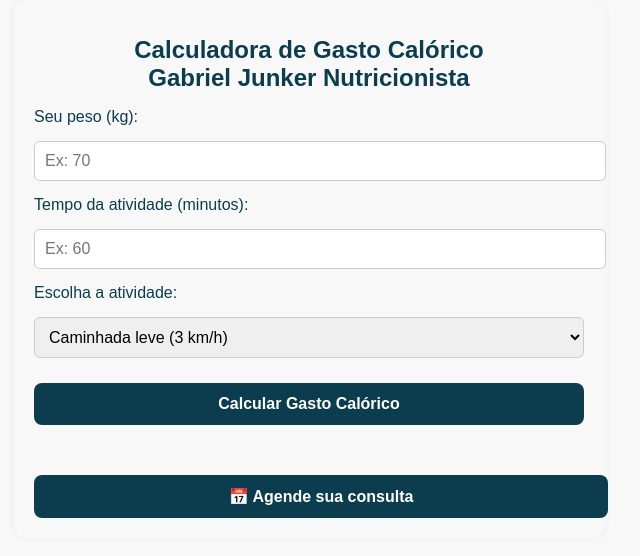
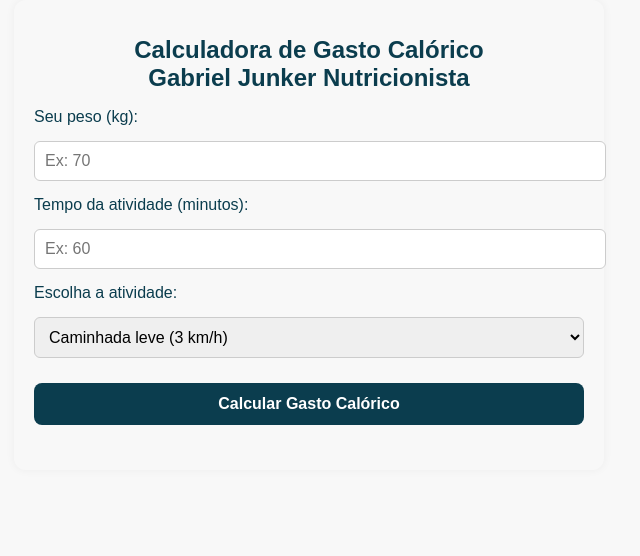
Before and after one commit to Gabrieljunkernutri/Calculadora-gasto-energ-tico, a plain HTML site: page index.html in a window 1280 px wide. Shown: the whole page, without its empty margins (331-971 px from the left). Drawn offline with Linux system fonts and the light colour scheme.

Commit message:
Update index.html

```diff
--- a/index.html
+++ b/index.html
@@ -34,7 +34,7 @@
       border-radius: 6px;
     }
 
-    button, .botao-agendar {
+    button {
       margin-top: 25px;
       padding: 12px;
       background-color: #0b3d4e;
@@ -45,12 +45,9 @@
       font-weight: bold;
       width: 100%;
       font-size: 16px;
-      text-align: center;
-      text-decoration: none;
-      display: inline-block;
     }
 
-    button:hover, .botao-agendar:hover {
+    button:hover {
       background-color: #09526a;
     }
 
@@ -92,11 +89,6 @@
 
   <div id="resultado"></div>
 
-  <!-- Botão de agendamento -->
-  <a class="botao-agendar" href="https://tally.so/r/mB96JR" target="_blank">
-    📅 Agende sua consulta
-  </a>
-
   <script>
     function calcular() {
       const peso = parseFloat(document.getElementById('peso').value);
```
